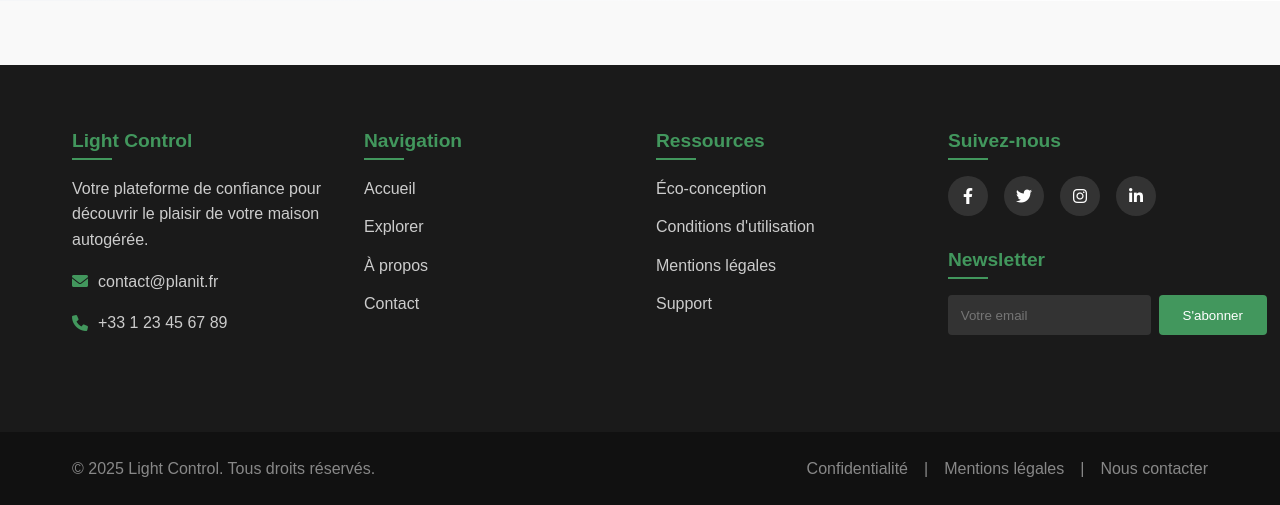
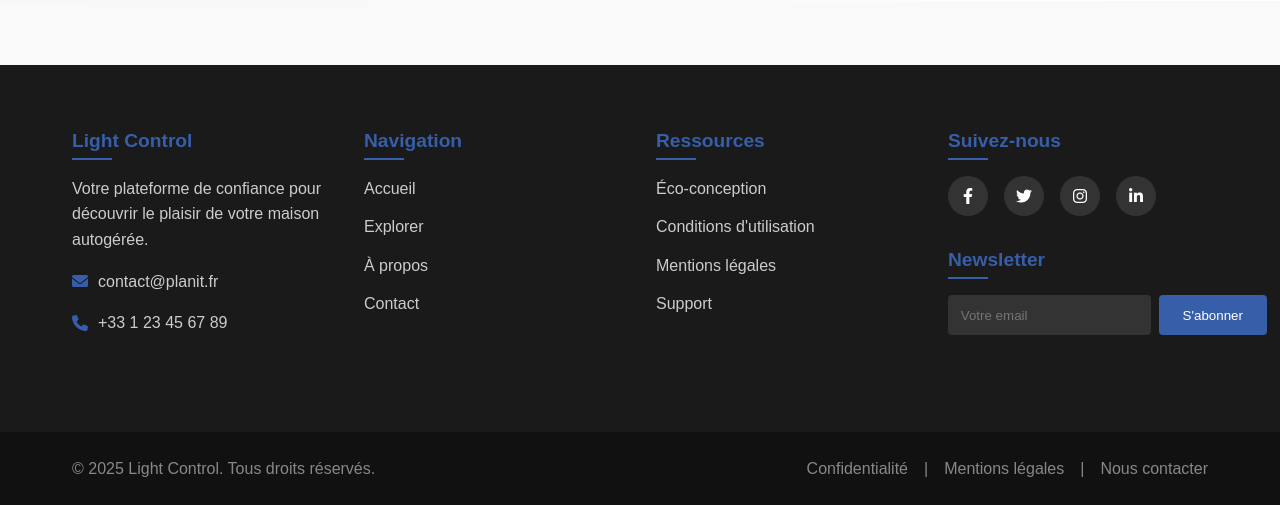
Before and after one commit to ffblan74/ProjetCommunG7D, a PHP site: page / in a window 1280 px wide. Shown: the part 1533-2038 px from the top of the page. Run offline with PHP 8.4, Linux system fonts and the light colour scheme; data that the repository does not hold is empty.

Commit message:
changement footeur pour rester dans les couleur du site

```diff
--- a/assets/CSS/footer.css
+++ b/assets/CSS/footer.css
@@ -1,4 +1,3 @@
-/* CSS (style.css) */
 footer {
     background-color: #1a1a1a;
     color: #fff;
@@ -20,7 +19,7 @@ footer {
 }
 
 .footer-section h4 {
-    color: #42975D;
+    color: #375EA8;
     font-size: 1.2rem;
     margin-bottom: 1.5rem;
     position: relative;
@@ -33,7 +32,7 @@ footer {
     bottom: -8px;
     width: 40px;
     height: 2px;
-    background-color: #42975D;
+    background-color: #375EA8;
 }
 
 .footer-section p {
@@ -59,7 +58,7 @@ footer {
 }
 
 .footer-section ul a:hover {
-    color: #42975D;
+    color: #375EA8;
     transform: translateX(5px);
 }
 
@@ -70,7 +69,7 @@ footer {
 }
 
 .contact-info i {
-    color: #42975D;
+    color: #375EA8;
 }
 
 .social-links {
@@ -93,7 +92,7 @@ footer {
 }
 
 .social-icon:hover {
-    background-color: #42975D;
+    background-color: #375EA8;
     transform: translateY(-3px);
 }
 
@@ -116,14 +115,14 @@ footer {
     padding: 0.8rem 1.5rem;
     border: none;
     border-radius: 4px;
-    background-color: #42975D;
+    background-color: #375EA8;
     color: white;
     cursor: pointer;
     transition: background-color 0.3s ease;
 }
 
 .newsletter-form button:hover {
-    background-color: #356949;
+    background-color: #2a437e;
 }
 
 .footer-bottom {
@@ -161,7 +160,7 @@ footer {
 }
 
 .footer-bottom-links a:hover {
-    color: #42975D;
+    color: #375EA8;
 }
 
 .separator {
```
